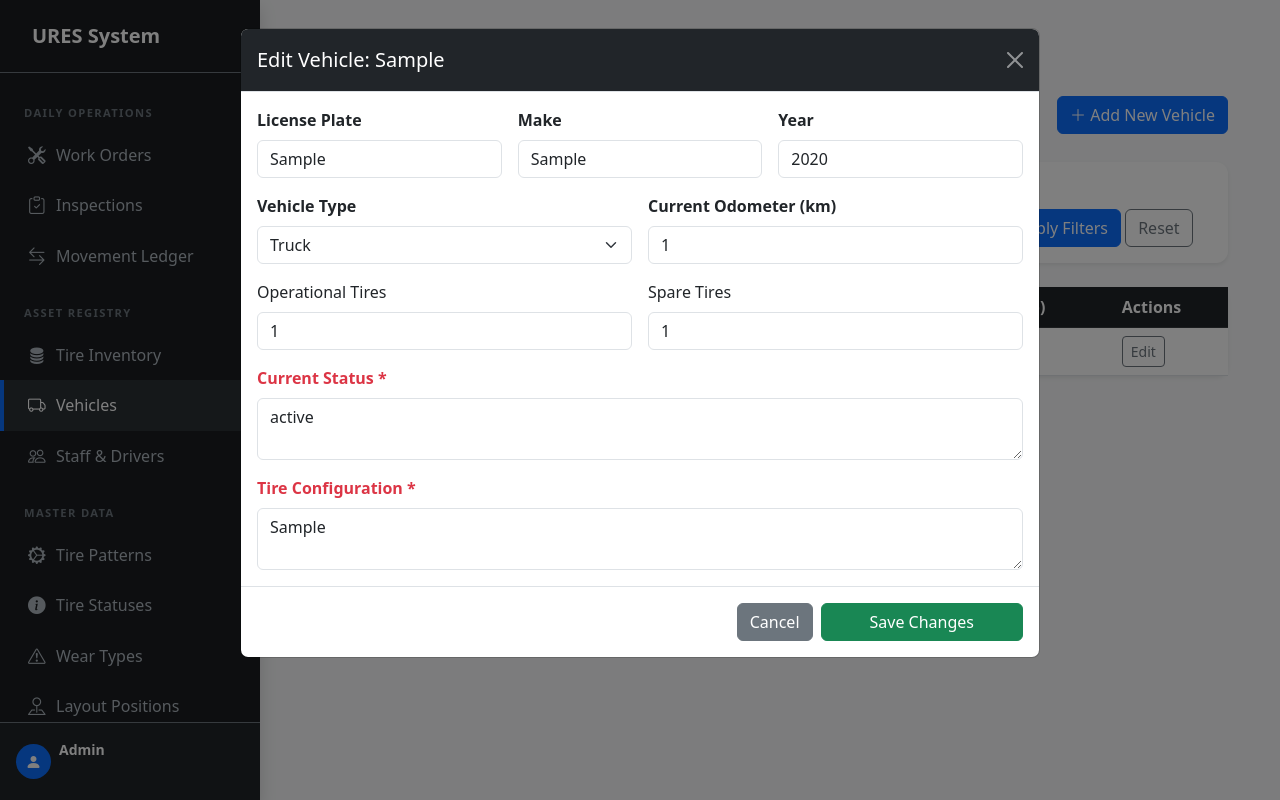
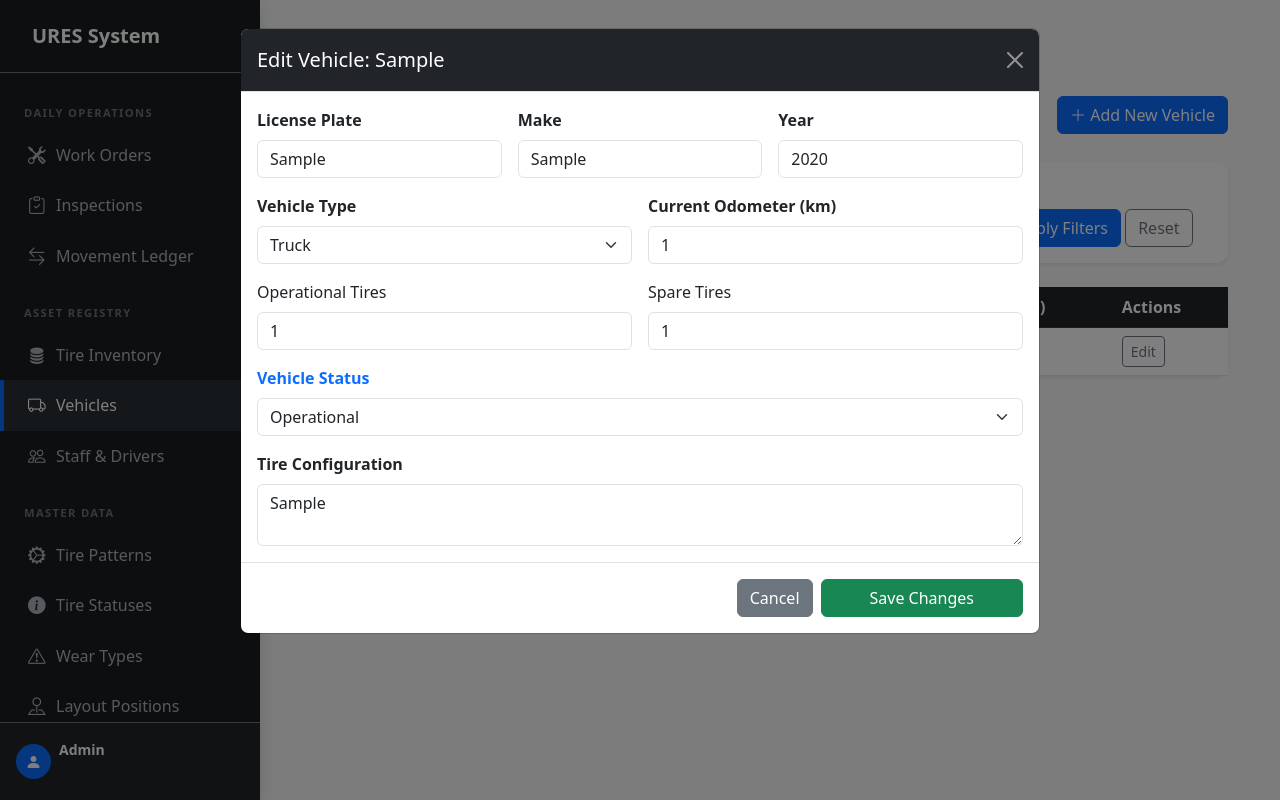
Before and after one commit to Volcanicfire771/DatabaseProject, a Django app: page /vehicles/ in a window 1280 px wide, after a click on "Edit". Run offline with Django 5.2, Linux system fonts and the light colour scheme; tables that the repository leaves empty hold one stand-in row (values such as "Sample post"); some libraries are stand-ins or nearby versions.

Commit message:
Vehicle status field update with rules for each status option

```diff
--- a/tires/forms/position_forms.py
+++ b/tires/forms/position_forms.py
@@ -2,7 +2,6 @@ from django import forms
 from ..models import TirePosition, Vehicle, Tire
 
 class TirePositionForm(forms.ModelForm):
-    # Force the field to be a ChoiceField at the form level
     axle_type = forms.ChoiceField(choices=[
         ('S', 'Steer'),
         ('D', 'Drive'),
--- a/tires/forms/vehicle_forms.py
+++ b/tires/forms/vehicle_forms.py
@@ -4,17 +4,22 @@ from ..models import Vehicle
 class VehicleForm(forms.ModelForm):
     class Meta:
         model = Vehicle
-        # Exclude date_created (auto) and cost (filled at closing)
         fields = [
             'license_plate', 'make', 'year',
-            'vehicle_type', 'odometer', 'status', 'tire_configuration', 'num_op_tires', 'num_sp_tires'
+            'vehicle_type', 'odometer', 'status',
+            'tire_configuration', 'num_op_tires', 'num_sp_tires'
         ]
-        # widgets = {
-        #     'notes': forms.Textarea(attrs={'rows': 3, 'placeholder': 'Describe the issue...'}),
-        #     'current_odometer': forms.NumberInput(attrs={'placeholder': 'Enter current KM'}),
-        # }
+        widgets = {
+            'tire_configuration': forms.Textarea(attrs={'rows': 2, 'placeholder': 'e.g., 2-4-4'}),
+            'license_plate': forms.TextInput(attrs={'placeholder': 'ABC-1234'}),
+        }
 
     def __init__(self, *args, **kwargs):
         super().__init__(*args, **kwargs)
-        for field in self.fields.values():
+        for field_name, field in self.fields.items():
+            # Apply base bootstrap class
             field.widget.attrs.update({'class': 'form-control'})
+
+            # Use form-select for dropdowns to get the chevron arrow
+            if isinstance(field.widget, (forms.Select, forms.SelectMultiple)):
+                field.widget.attrs.update({'class': 'form-select'})
--- a/tires/models.py
+++ b/tires/models.py
@@ -102,12 +102,19 @@ class Vehicle(models.Model):
     year = models.PositiveIntegerField()
     vehicle_type = models.CharField(max_length=50)
     odometer = models.PositiveIntegerField()
-    status = models.TextField()
     tire_configuration = models.TextField()
 
     # Logic: How many tires should this vehicle have?
     num_op_tires = models.PositiveIntegerField(default=10, verbose_name="Operational Tires")
     num_sp_tires = models.PositiveIntegerField(default=1, verbose_name="Spare Tires")
+
+    STATUS_CHOICES = [
+        ( 1, 'Operational'),
+        ( 2, 'Under Maintenance'),
+        ( 3, 'Out Of Commission'),
+    ]
+    status = models.PositiveIntegerField(default=1, choices=STATUS_CHOICES)
+
     @property
     def current_odometer(self):
         # Get the latest WorkOrder for this vehicle to find the current mileage
@@ -274,6 +281,17 @@ class TireAssignment(models.Model):
         from .models import WorkOrder
         super().clean()
         errors = {}
+
+        # Status Checks
+        if self.end_odometer.vehicle.status == 2:
+            raise ValidationError({
+                'vehicle': f"Vehicle {self.vehicle.license_plate} is currently Under Maintenance. Assignments are frozen."
+            })
+
+        if self.vehicle.status == 3:
+            raise ValidationError({
+                'vehicle': "Cannot assign to a decommissioned vehicle."
+            })
 
         # 1. TRUTH-FIRST SOURCE ASSIGNMENT (THE FIX)
         # If this is a new record, fetch the CURRENT database state of the tire
@@ -530,6 +548,13 @@ class WorkOrder(models.Model):
     # # 1. THE RULES
     def clean(self):
         super().clean()
+
+        # Status Checks
+        if self.vehicle.status == 3:
+            raise ValidationError({f"Cannot create Work Order: Vehicle {self.vehicle} is Out Of Commision"})
+
+
+
         # Check if another OPEN work order exists for this vehicle
         # We exclude 'self.pk' so that updating an existing WO doesn't trigger the error
         if self.status == 'O':
--- a/tires/templates/tires/modals/vehicle/create.html
+++ b/tires/templates/tires/modals/vehicle/create.html
@@ -7,48 +7,64 @@
                     <h5 class="modal-title">New Vehicle Entry</h5>
                     <button type="button" class="btn-close btn-close-white" data-bs-dismiss="modal"></button>
                 </div>
+
+                {% if form.errors %}
+                    <div class="alert alert-danger">
+                        <ul class="mb-0">
+                            {% for field, errors in form.errors.items %}
+                                {% for error in errors %}
+                                    <li><strong>{{ field|title }}:</strong> {{ error }}</li>
+                                {% endfor %}
+                            {% endfor %}
+
+                            {# This catches the "raise ValidationError" from the clean() method #}
+                            {% for error in form.non_field_errors %}
+                                <li>{{ error }}</li>
+                            {% endfor %}
+                        </ul>
+                    </div>
+                {% endif %}
+
                 <div class="modal-body">
                     <div class="row g-3">
                         <div class="col-md-6">
                             <label class="form-label fw-bold">License Plate</label>
-                            <input type="text" name="license_plate" class="form-control" placeholder="ABC-1234" required>
+                            {{ form.license_plate }}
                         </div>
                         <div class="col-md-4">
                             <label class="form-label fw-bold">Make</label>
-                            <input type="text" name="make" class="form-control" required>
+                            {{ form.make }}
                         </div>
                         <div class="col-md-2">
                             <label class="form-label fw-bold">Year</label>
-                            <input type="number" name="year" class="form-control" value="2024" required>
+                            {{ form.year }}
                         </div>
                         <div class="col-md-6">
                             <label class="form-label fw-bold">Vehicle Type</label>
-                            <select name="vehicle_type" class="form-select">
-                                <option value="Truck">Truck</option>
-                                <option value="Trailer">Trailer</option>
-                                <option value="Bus">Bus</option>
-                            </select>
+                            {{ form.vehicle_type }}
                         </div>
                         <div class="col-md-6">
                             <label class="form-label fw-bold">Current Odometer (km)</label>
-                            <input type="number" name="odometer" class="form-control" required>
+                            {{ form.odometer }}
                         </div>
                         <div class="col-md-6">
-                            <label class="form-label">Operational Tires</label>
-                            <input type="number" name="num_op_tires" class="form-control" value="10">
+                            <label class="form-label fw-bold">Operational Tires</label>
+                            {{ form.num_op_tires }}
                         </div>
                         <div class="col-md-6">
-                            <label class="form-label">Spare Tires</label>
-                            <input type="number" name="num_sp_tires" class="form-control" value="1">
-                        </div>
-                        <div class="mb-3">
-                            <label class="form-label fw-bold">Current Status</label>
-                            <textarea name="status" class="form-control" rows="2" required></textarea>
+                            <label class="form-label fw-bold">Spare Tires</label>
+                            {{ form.num_sp_tires }}
                         </div>
 
-                        <div class="mb-3">
+                        <div class="col-12">
+                            <label class="form-label fw-bold">Vehicle Status</label>
+                            {# Using the 'status' field from your form #}
+                            {{ form.status }}
+                        </div>
+
+                        <div class="col-12">
                             <label class="form-label fw-bold">Tire Configuration</label>
-                            <textarea name="tire_configuration" class="form-control" rows="2" required></textarea>
+                            {{ form.tire_configuration }}
                         </div>
                     </div>
                 </div>
--- a/tires/templates/tires/modals/vehicle/edit.html
+++ b/tires/templates/tires/modals/vehicle/edit.html
@@ -45,11 +45,16 @@
                         </div>
 
                         <div class="col-12">
-                            <label class="form-label fw-bold text-danger">Current Status *</label>
-                            <textarea name="status" class="form-control" rows="2" required>{{ vehicle.status }}</textarea>
+                            <label class="form-label fw-bold text-primary">Vehicle Status</label>
+                            <select name="status" class="form-select" required>
+                                <option value="1" {% if vehicle.status == 1 %}selected{% endif %}>Operational</option>
+                                <option value="2" {% if vehicle.status == 2 %}selected{% endif %}>Under Maintenance</option>
+                                <option value="3" {% if vehicle.status == 3 %}selected{% endif %}>Out Of Commission</option>
+                            </select>
                         </div>
+
                         <div class="col-12">
-                            <label class="form-label fw-bold text-danger">Tire Configuration *</label>
+                            <label class="form-label fw-bold">Tire Configuration</label>
                             <textarea name="tire_configuration" class="form-control" rows="2" required>{{ vehicle.tire_configuration }}</textarea>
                         </div>
                     </div>
--- a/tires/views/vehicle_views.py
+++ b/tires/views/vehicle_views.py
@@ -8,10 +8,9 @@ from ..filters import VehicleFilter
 def vehicle_list(request):
     vehicles = Vehicle.objects.all()
     vehicle_filter = VehicleFilter(request.GET, queryset=vehicles)
-
     context = {
         'vehicles': vehicle_filter.qs,
-        'create_form': VehicleForm(),
+        'form': VehicleForm(),
         # Filter
         'filter': vehicle_filter,
     }
```
Also changed, not shown: tires/migrations/0017_alter_vehicle_status.py (added).
